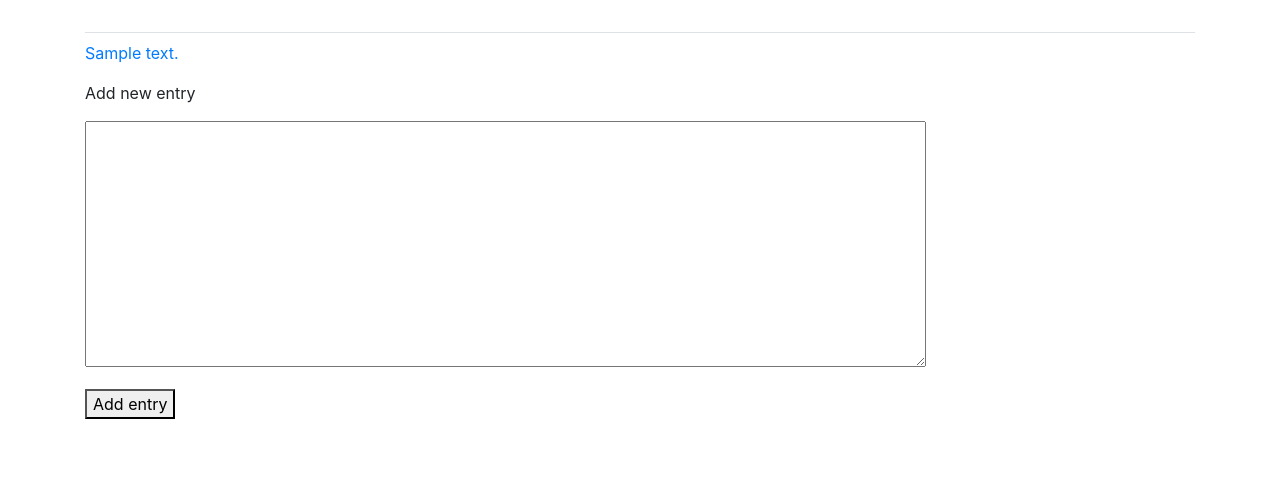
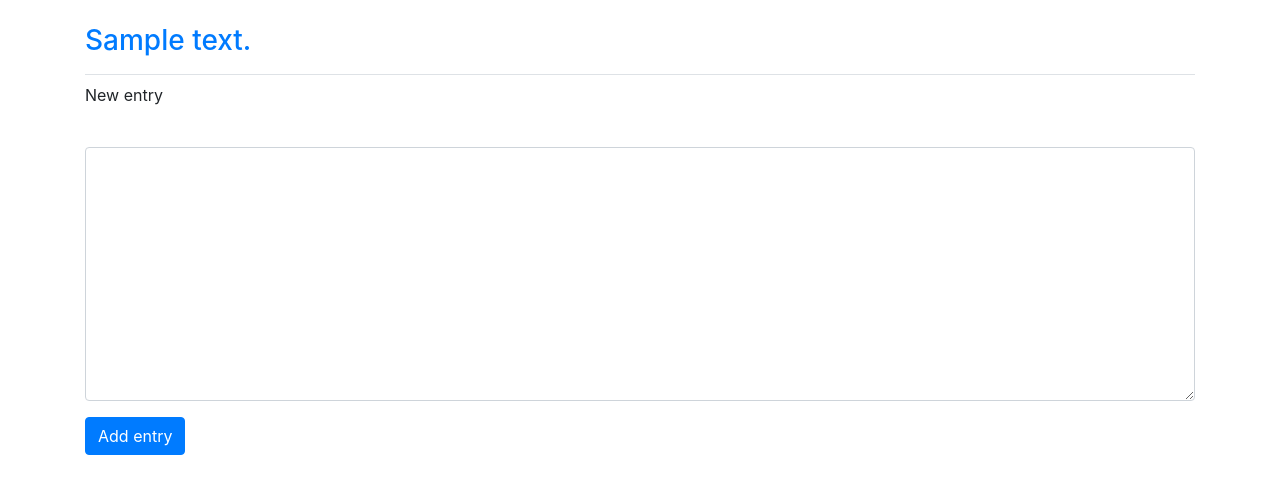
Before and after one commit to barabashka25219/Learning-Log, a Django app: page /new_entry/1 in a window 1280 px wide. Shown: the part 58-552 px from the top of the page. Run offline with Django 4.2, Linux system fonts and the light colour scheme; a user stored in the database is signed in; tables that the repository leaves empty hold one stand-in row (values such as "Sample post"); some libraries are stand-ins or nearby versions.

Commit message:
Stylize new entry template

```diff
--- a/learning_log/learning_logs/templates/learning_logs/new_entry.html
+++ b/learning_log/learning_logs/templates/learning_logs/new_entry.html
@@ -1,15 +1,20 @@
 {% extends "learning_logs/base.html" %}
+{% load bootstrap4 %}
 {% block title %} New entry {% endblock %}
 
+{% block page_header %}
+    <h3><a href="{% url 'learning_logs:topic' topic.id %}">{{ topic }}</a></h3>
+{% endblock %}
+
 {% block content %}
-    <p>
-        <a href="{% url 'learning_logs:topic' topic.id %}">{{ topic }}</a>
-    </p>
+    <p>New entry</p>
+    <form action="{% url 'learning_logs:new_entry' topic.id %}" method="post" class="form">
+        {% csrf_token %}
 
-    <p>Add new entry</p>
-    <form action="{% url 'learning_logs:new_entry' topic.id %}" method="post">
-        {% csrf_token %}
-        {{ form.as_p }}
-        <button name="submit">Add entry</button>
+        {% bootstrap_form form %}
+
+        {% buttons %}
+            <button class="btn btn-primary" name="submit">Add entry</button>
+        {% endbuttons %}
     </form>
 {% endblock %}
```
